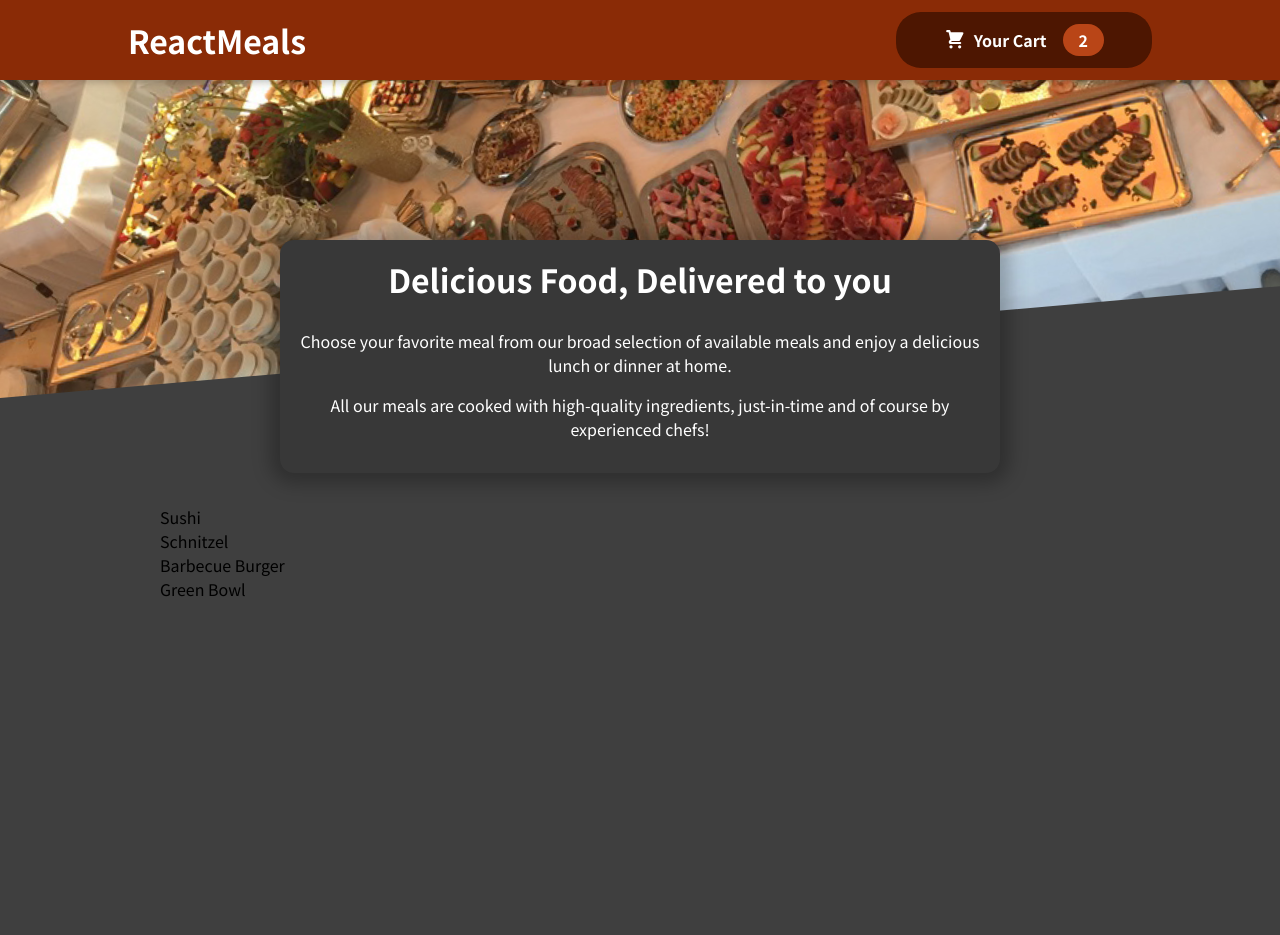
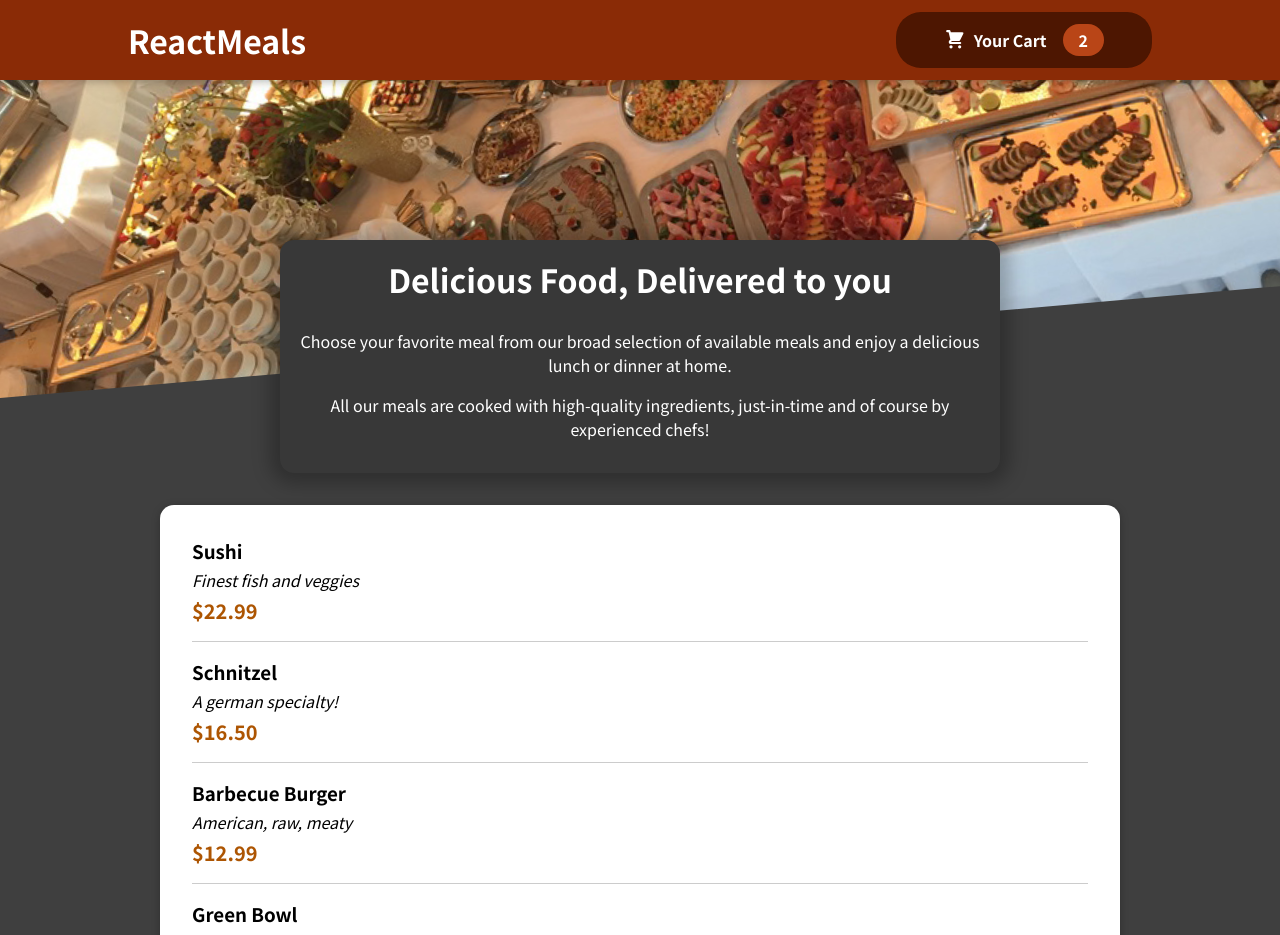
Before and after one commit to michalskimateusz/food-order-app, a React (Create React App) app: page / in a window 1280 px wide. Shown: the top 935 px of the page. Before the commit the page ends 800 px from the top, so only its background shows below. Built offline with nearby package versions, Linux system fonts and the light colour scheme.

Commit message:
Meal item update

```diff
--- a/src/components/Meals/AvailableMeals.js
+++ b/src/components/Meals/AvailableMeals.js
@@ -1,5 +1,7 @@
 import React from 'react';
 import styles from './AvailableMeals.module.css';
+import Card from "../UI/Card";
+import MealItem from "./MealItem/MealItem";
 
 const DUMMY_MEALS = [
   {
@@ -29,13 +31,22 @@
 ];
 
 const AvailableMeals = () => {
-  const mealsList = DUMMY_MEALS.map(meal => <li>{meal.name}</li>);
+  const mealsList = DUMMY_MEALS.map(meal => (
+    <MealItem
+      key={meal.id}
+      name={meal.name}
+      description={meal.description}
+      price={meal.price}
+    />
+  ));
 
   return (
     <section className={styles.meals}>
-      <ul>
-        {mealsList}
-      </ul>
+      <Card>
+        <ul>
+          {mealsList}
+        </ul>
+      </Card>
     </section>
   );
 };
--- /dev/null
+++ b/src/components/Meals/MealItem/MealItem.js
@@ -0,0 +1,21 @@
+import React from 'react';
+import styles from './MealItem.module.css';
+
+const MealItem = (props) => {
+  const price = `$${props.price.toFixed(2)}`;
+
+  return (
+    <li className={styles.meal}>
+      <div>
+        <h3>{props.name}</h3>
+        <div className={styles.description}>{props.description}</div>
+        <div className={styles.price}>{price}</div>
+      </div>
+      <div>
+
+      </div>
+    </li>
+  );
+};
+
+export default MealItem;
--- /dev/null
+++ b/src/components/Meals/MealItem/MealItem.module.css
@@ -0,0 +1,22 @@
+.meal {
+  display: flex;
+  justify-content: space-between;
+  margin: 1rem;
+  padding-bottom: 1rem;
+  border-bottom: 1px solid #ccc;
+}
+
+.meal h3 {
+  margin: 0 0 0.25rem 0;
+}
+
+.description {
+  font-style: italic;
+}
+
+.price {
+  margin-top: 0.25rem;
+  font-weight: bold;
+  color: #ad5502;
+  font-size: 1.25rem;
+}
--- /dev/null
+++ b/src/components/UI/Card.js
@@ -0,0 +1,10 @@
+import React from 'react';
+import styles from './Card.module.css';
+
+const Card = (props) => {
+  return (
+    <div className={styles.card}>{props.children}</div>
+  );
+};
+
+export default Card;
--- /dev/null
+++ b/src/components/UI/Card.module.css
@@ -0,0 +1,6 @@
+.card {
+  padding: 1rem;
+  box-shadow: 0 2px 8px rgba(0, 0, 0, 0.25);
+  border-radius: 14px;
+  background-color: white;
+}
```
Also changed, not shown: src/components/Meals/MealItem/MealItemForm.js (added).
